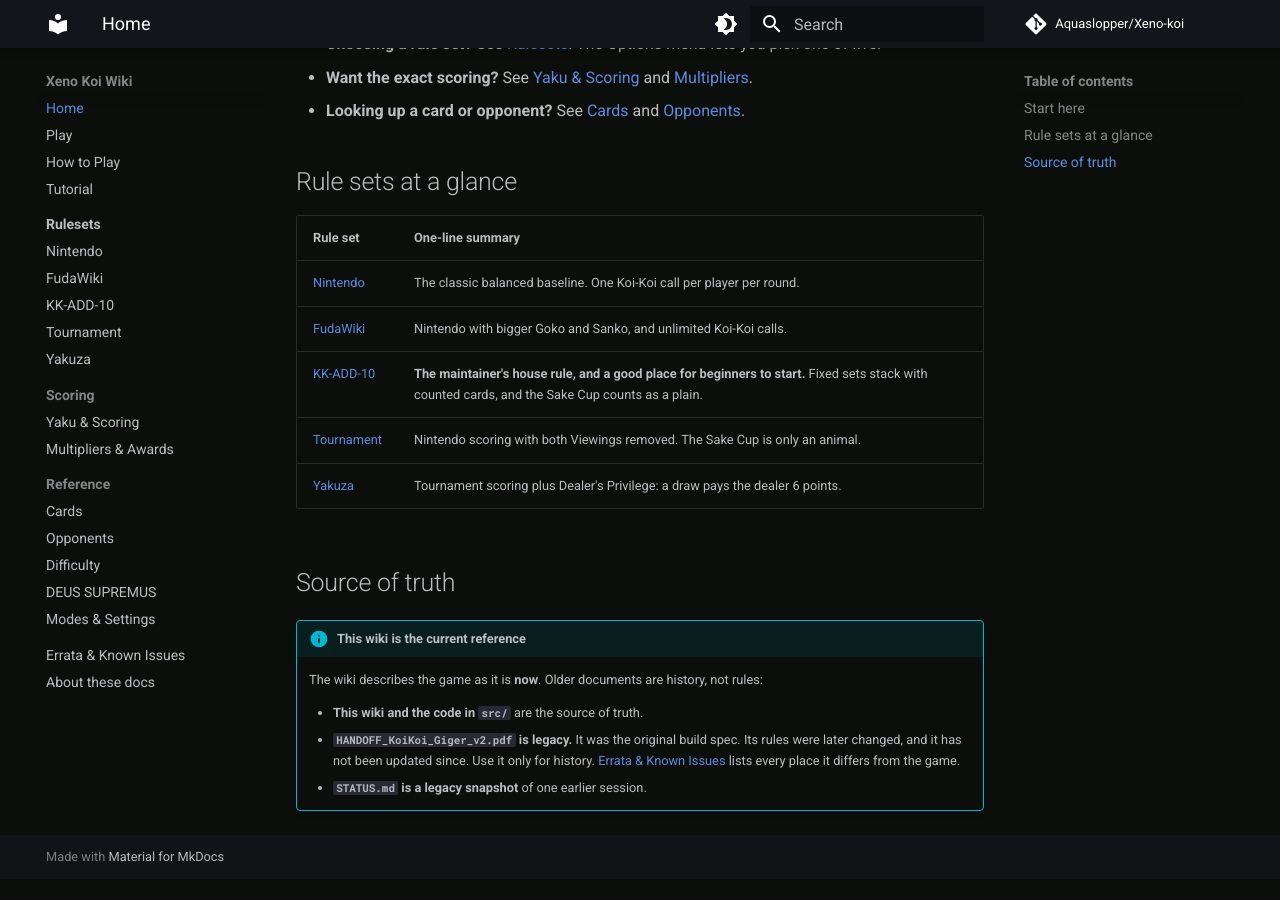
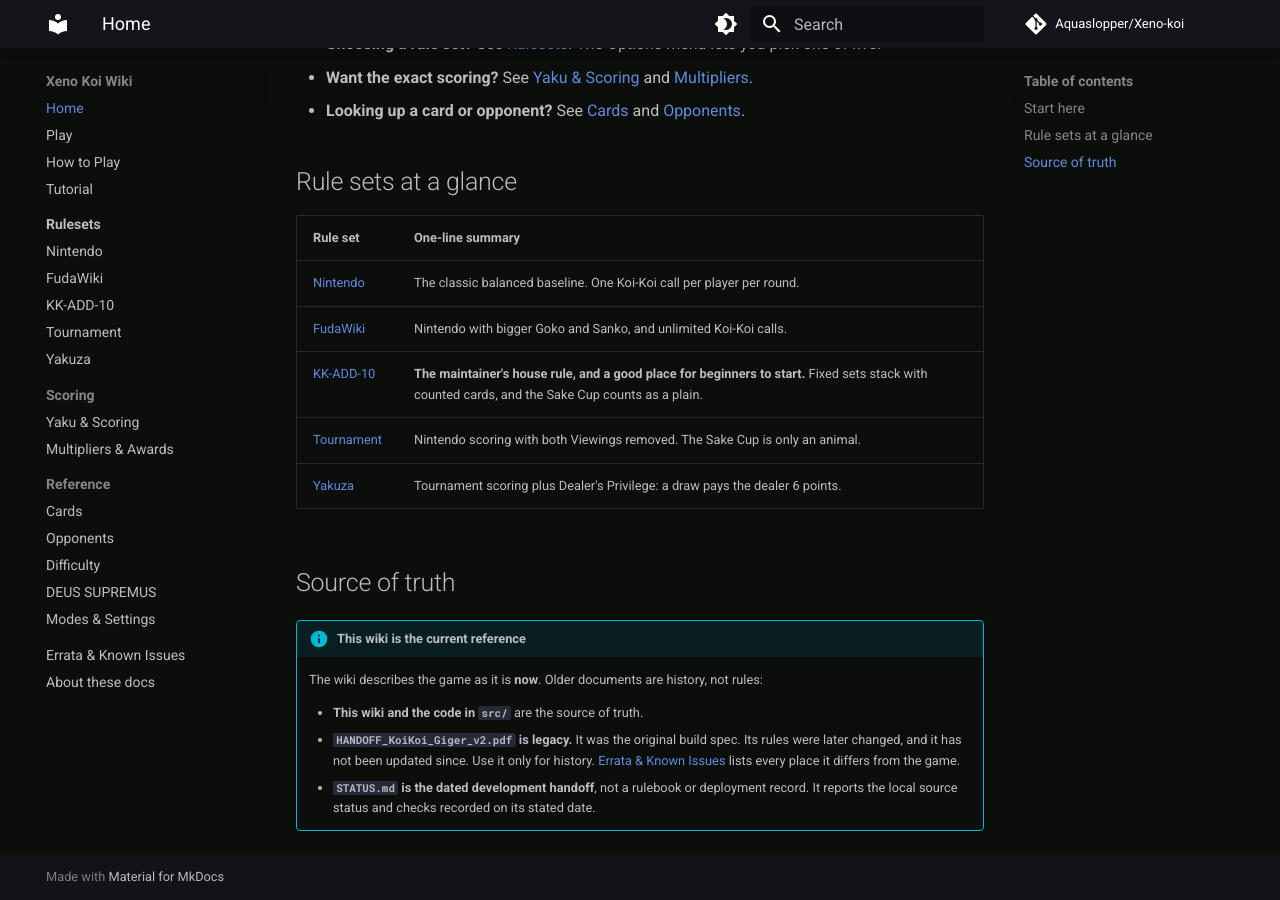
Before and after one commit to Aquaslopper/Xeno-koi, an MkDocs documentation site: the page built from docs/index.md, in a window 1280 px wide and 900 px high, scrolled down 977 px. Built offline with MkDocs 1.6.1 and Material for MkDocs 9.7.7, drawn with Linux system fonts in a browser that asks for light colours; comment, search, counter and statistics services are not loaded; before the commit the page ends 1856 px from its top, so only the background shows below that.

Commit message:
Clarify status handoff documentation
Co-authored-by: arena-agent <297053741+arena-agent@users.noreply.github.com>

```diff
--- a/docs/index.md
+++ b/docs/index.md
@@ -33,4 +33,4 @@ The five **Brights** — the most valuable cards in the deck:
 
     - **This wiki and the code in `src/`** are the source of truth.
     - **`HANDOFF_KoiKoi_Giger_v2.pdf` is legacy.** It was the original build spec. Its rules were later changed, and it has not been updated since. Use it only for history. [Errata & Known Issues](errata.md) lists every place it differs from the game.
-    - **`STATUS.md` is a legacy snapshot** of one earlier session.
+    - **`STATUS.md` is the dated development handoff**, not a rulebook or deployment record. It reports the local source status and checks recorded on its stated date.
```
Also changed, not shown: STATUS.md (+1 -2 lines), docs/about-the-docs.md (+1 -1 lines).
